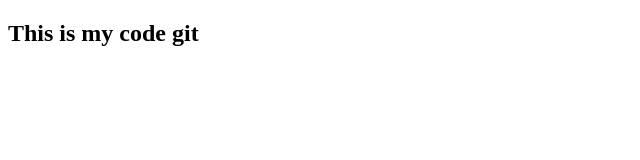
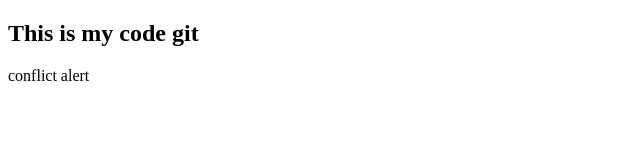
Before and after one commit to vanarts1/Website1, a plain HTML site: page charlie.html in a window 1280 px wide. Shown: the full height of the page, 0-640 px from the left. Drawn offline with Linux system fonts and the light colour scheme.

Commit message:
hi'dy ho

```diff
--- a/charlie.html
+++ b/charlie.html
@@ -11,3 +11,4 @@
     <h2>This is my code git</h2>
 </body>
 </html>
+conflict alert
```
